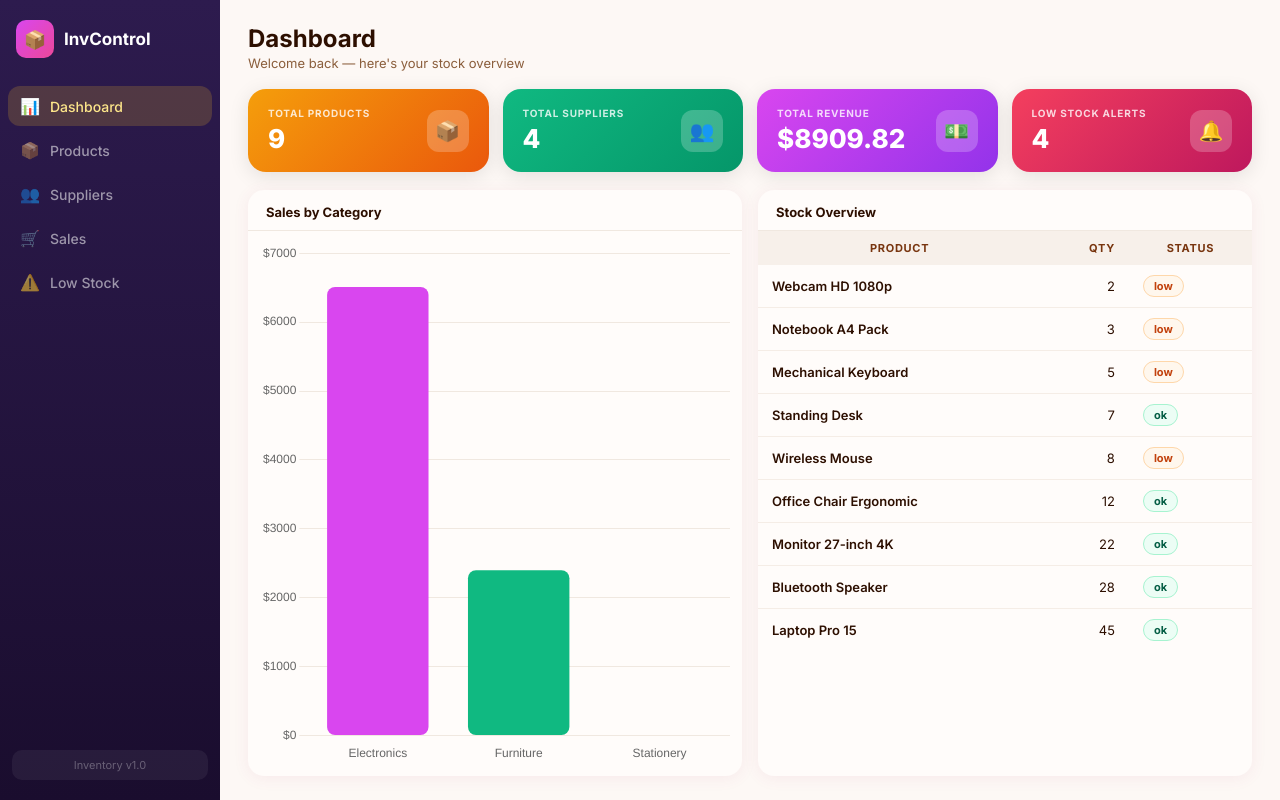
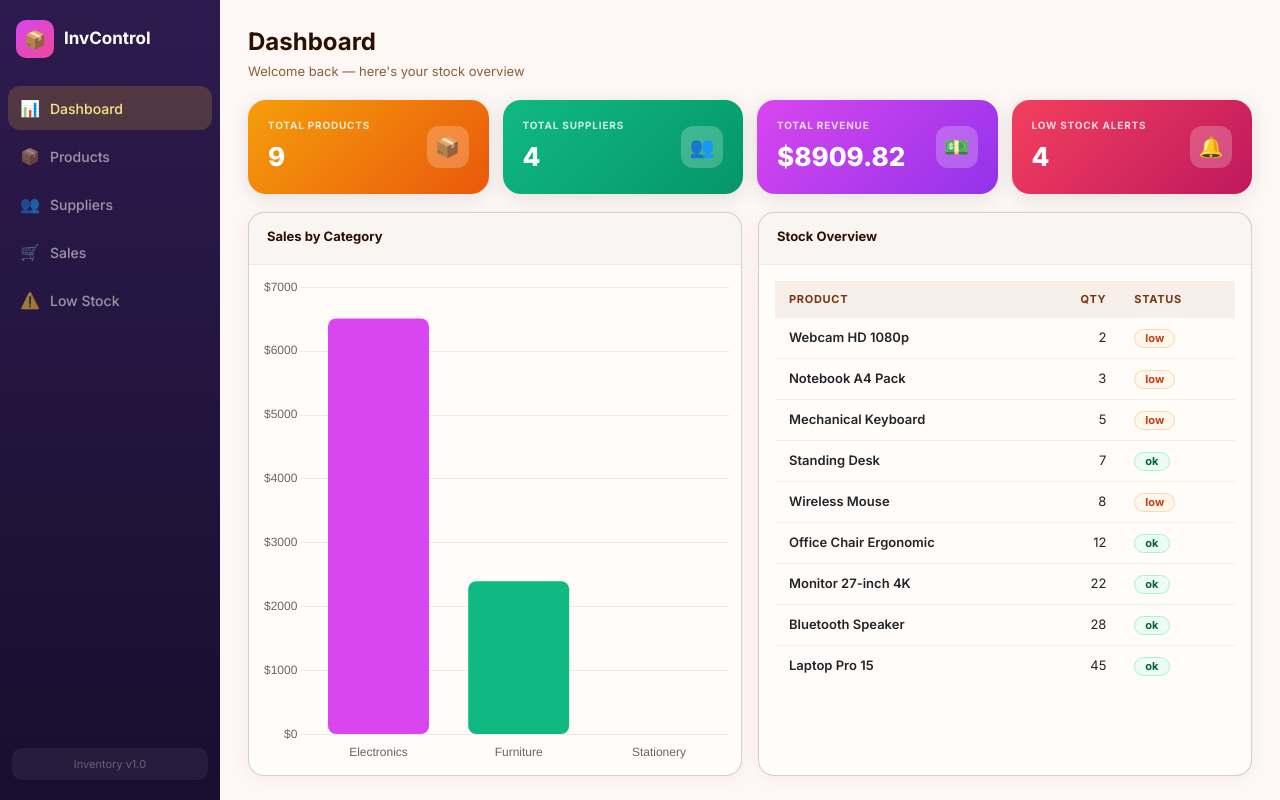
Before and after one commit to Keya0128/invcontrol-dashboard, a Flask app: page / in a window 1280 px wide. Run offline with Flask 3, Linux system fonts and the light colour scheme; data comes from the database, SQL or seed files in the repository.

Commit message:
Update base.html

```diff
--- a/templates/base.html
+++ b/templates/base.html
@@ -2,7 +2,8 @@
 <html lang="en">
 <head>
   <meta charset="UTF-8"/>
-  <meta name="viewport" content="width=device-width, initial-scale=1.0"/>
+<meta name="viewport" content="width=device-width, initial-scale=1">
+<link href="https://cdn.jsdelivr.net/npm/bootstrap@5.3.3/dist/css/bootstrap.min.css" rel="stylesheet">
   <title>InvControl – {% block title %}{% endblock %}</title>
   <link href="https://fonts.googleapis.com/css2?family=Inter:wght@400;500;600;700;800&display=swap" rel="stylesheet">
   <link rel="stylesheet" href="{{ url_for('static', filename='style.css') }}"/>
```
